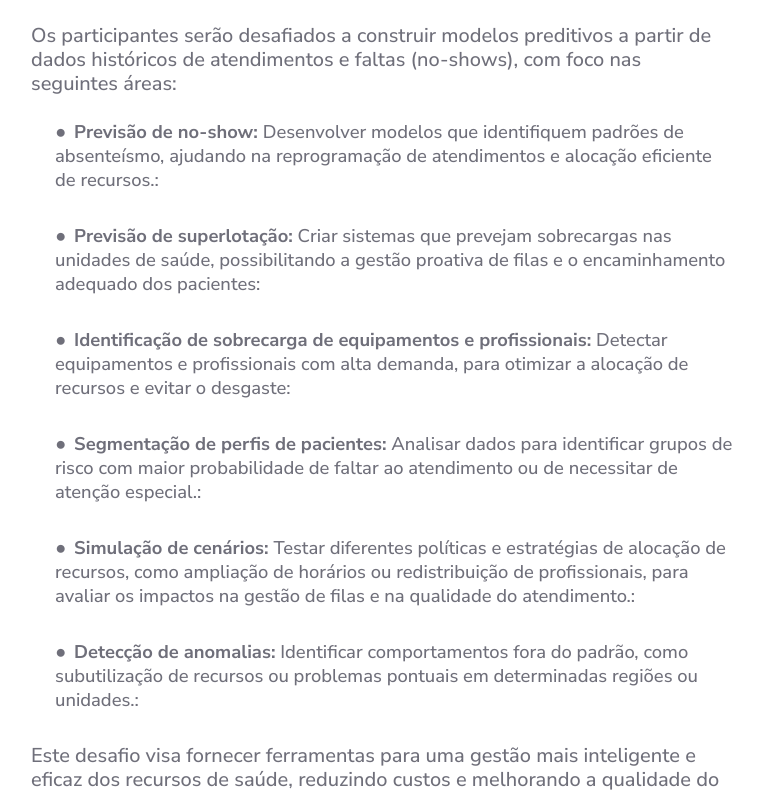
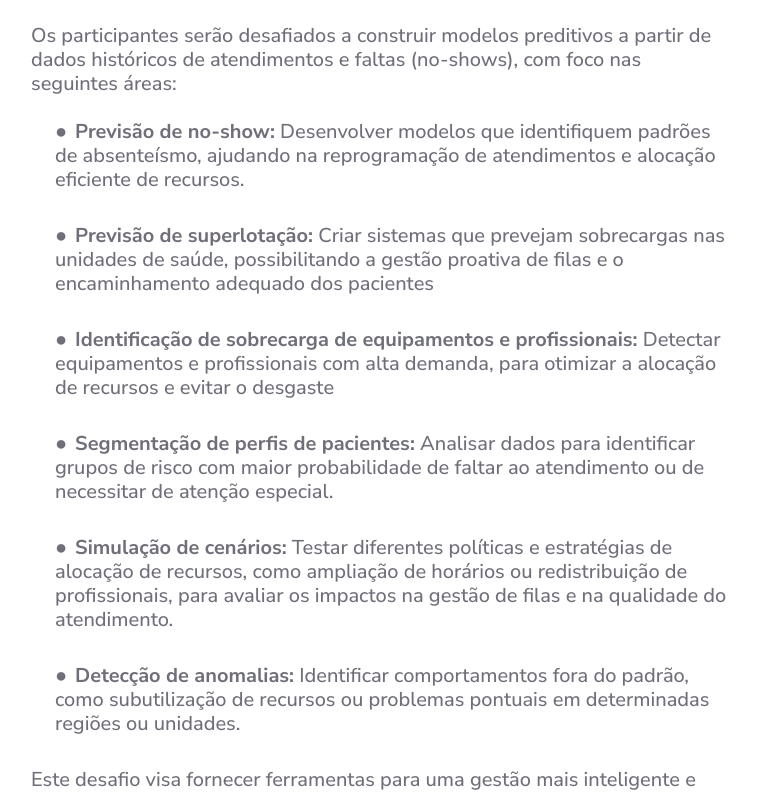
Before and after one commit to inc-coppe/hackaton-ia-2025-site, a React (Vite) app in the folder front/: page /desafios in a window 1280 px wide. Shown: the part 987-1780 px from the top of the page, without its empty margins (427-1190 px from the left). Built offline with nearby package versions, Linux system fonts and the light colour scheme; no server answers; a web font is replaced by a local one.

Commit message:
Fix: Consertei um pequeno problema de adição de : ao final da frase
Os textos que são pontos dos desafios estavam com : sendo adicionados no final do texto, retirei isso.

```diff
--- a/front/src/pages/Desafios/style.tsx
+++ b/front/src/pages/Desafios/style.tsx
@@ -302,11 +302,11 @@ export const TextNextToMedia = styled.div`
 export const PontoDesafio = ({ texto }: { texto: string }) => {
   // Divide o texto no primeiro ":"
   const [titulo, ...resto] = texto.split(/:(.+)/); // pega apenas o primeiro ":"
-  const textoAposPonto = resto.join(":"); // em caso de múltiplos ":" após o primeiro
+  const textoAposPonto = resto; // em caso de múltiplos ":" após o primeiro
 
   return (
     <div style={{ paddingLeft: "1.5rem", marginBottom: "0.5rem" }}>
-      <ChallengeParagraph style={{ fontSize: "1.15rem" }}>
+      <ChallengeParagraph >
         <span style={{ marginRight: "0.5rem" }}>●</span>
         <strong>{titulo.trim()}:</strong> {textoAposPonto}
       </ChallengeParagraph>
```
